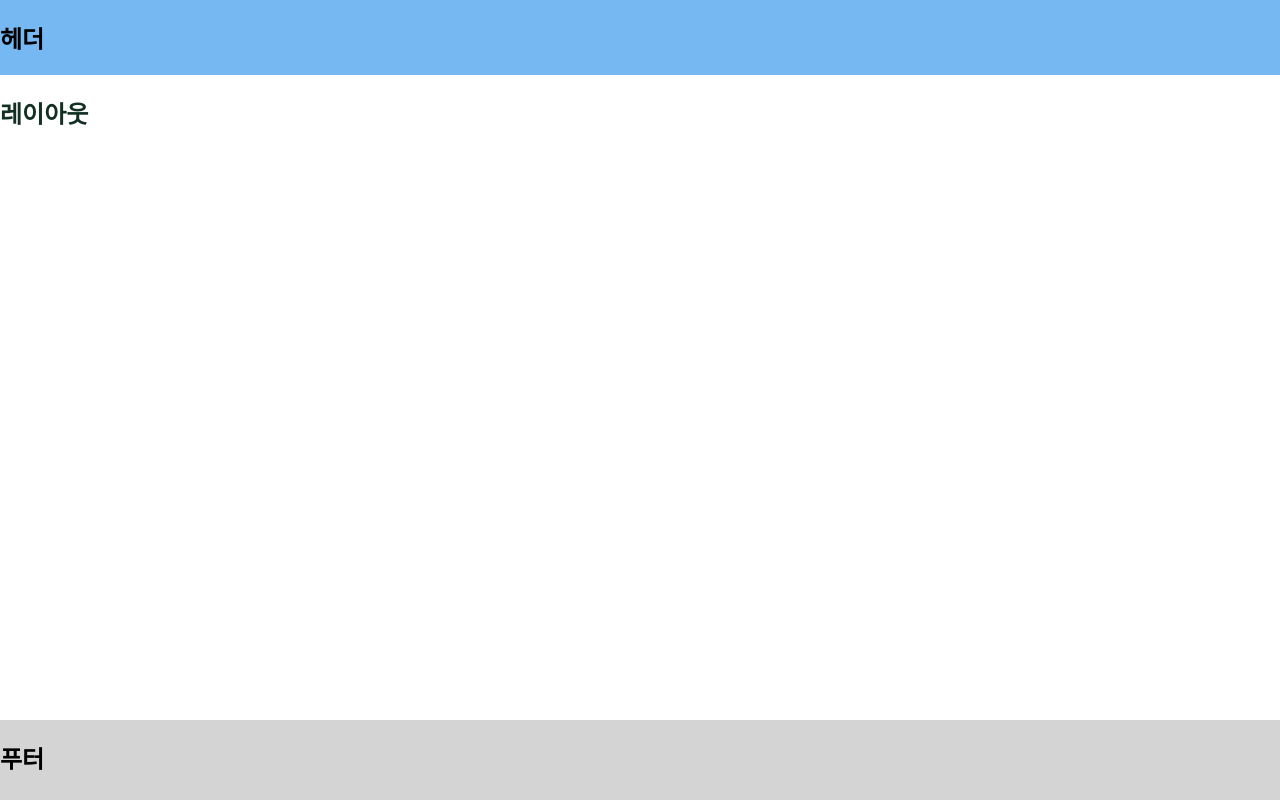
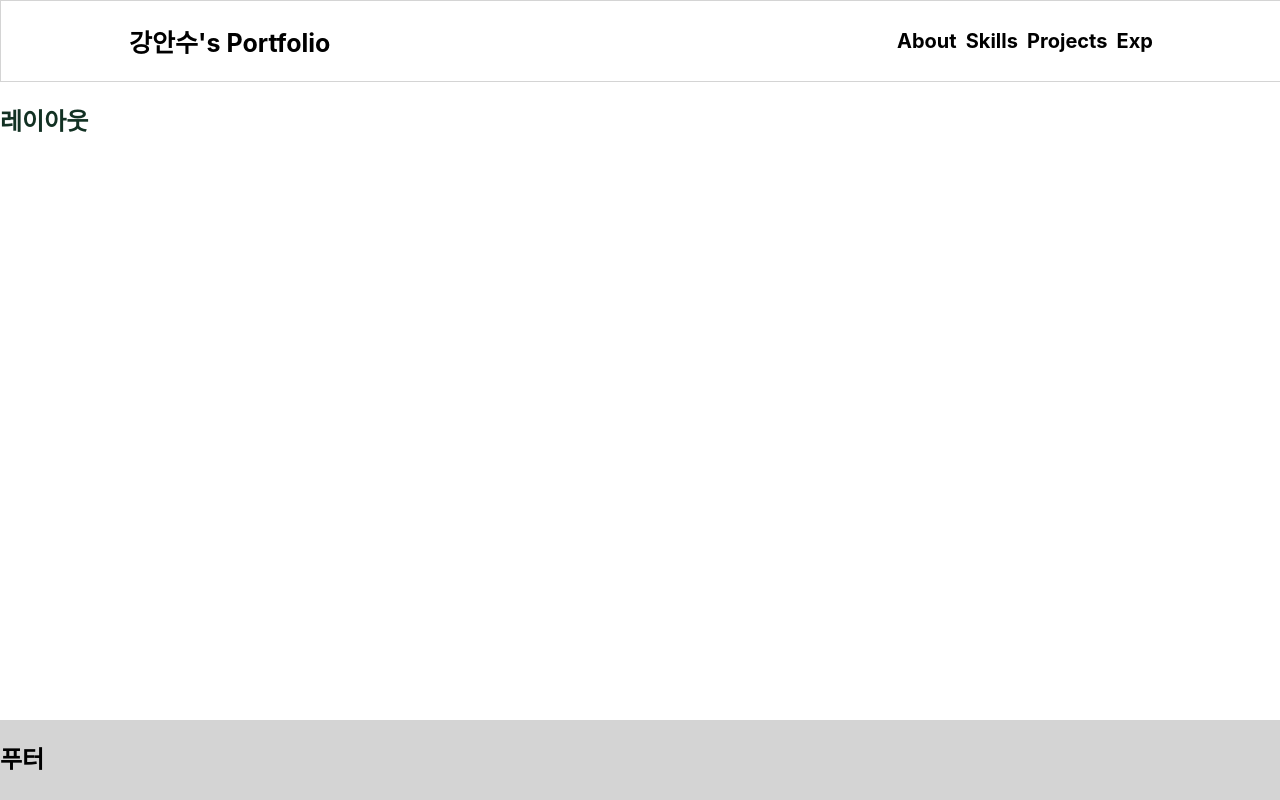
Before and after one commit to kangansoo/Portfolio, a React (Create React App) app: page / in a window 1280 px wide. Built offline with nearby package versions, Linux system fonts and the light colour scheme.

Commit message:
:memo: 헤더 컨텐츠 생성

```diff
--- a/src/App.css
+++ b/src/App.css
@@ -1,4 +1,5 @@
 .AppWrapper {
-  width: 100vw;
-  height: auto;
+  height: 100vh;
+  display: flex;
+  flex-direction: column;
 }
--- a/src/App.js
+++ b/src/App.js
@@ -1,10 +1,15 @@
 import './App.css';
-import Layout from './layout/Layout';
+import About from './components/About';
+import Header from './components/Header';
+import Footer from './components/Footer';
 
 function App() {
   return (
-    <Layout>
-    </Layout>
+    <div className='AppWrapper'>
+      <Header />
+      <About />
+      <Footer />
+    </div>
   );
 }
 
--- /dev/null
+++ b/src/components/About.js
@@ -0,0 +1,12 @@
+import React from 'react'
+import '../css/About.css'
+
+export default function About() {
+  return (
+    <div className='About'>
+        <div className='Text'>
+            <h2>레이아웃</h2>
+        </div>
+    </div>
+  )
+}
--- /dev/null
+++ b/src/components/Header.js
@@ -0,0 +1,20 @@
+import React from "react";
+import "../css/Header.css";
+
+export default function Header() {
+  return (
+    <div className="Header">
+        <div className="HeaderContainer">
+            <p className='HeaderPofol'>
+              강안수's Portfolio
+            </p>
+            <div className="TitlesContainer">
+              <p className='HeaderAbout'>About</p>
+              <p className='HeaderSkills'>Skills</p>
+              <p className='HeaderProjects'>Projects</p>
+              <p className='HeaderExp'>Exp</p>
+            </div>
+        </div>
+    </div>
+  );
+}
--- /dev/null
+++ b/src/css/About.css
@@ -0,0 +1,7 @@
+.About {
+    height: 100px;
+}
+
+.Text {
+    color: #123123;
+}
--- a/src/css/Header.css
+++ b/src/css/Header.css
@@ -1,5 +1,60 @@
 .Header {
     width: 100%;
+    height: 80px;
     top: 0;
-    background-color: #76B8F2;
+    background-color: #ffffff;
+    border: 1px solid #d4d4d4;
+    display: flex;
+    align-items: center;
+    justify-content: center;
 }
+
+.HeaderContainer {
+    display: flex;
+    width: 80%;
+    flex-direction: row;
+    justify-content: flex-start;
+}
+
+.HeaderPofol {
+    display: flex;
+    font-size: 25px;
+    font-weight: bold;
+}
+
+.TitlesContainer{
+    display: flex;
+    flex-direction: row;
+    justify-content: space-between;
+    align-items: center;
+    width: 25%;
+    margin-left: auto;
+}
+
+.HeaderAbout {
+    display: flex;
+    font-size: 20px;
+    font-weight: bold;
+    cursor: pointer;
+}
+
+.HeaderSkills {
+    display: flex;
+    font-size: 20px;
+    font-weight: bold;
+    cursor: pointer;
+}
+
+.HeaderProjects {
+    display: flex;
+    font-size: 20px;
+    font-weight: bold;
+    cursor: pointer;
+}
+
+.HeaderExp {
+    display: flex;
+    font-size: 20px;
+    font-weight: bold;
+    cursor: pointer;
+}
--- a/src/css/Layout.css
+++ /dev/null
@@ -1,9 +0,0 @@
-.Layout {
-    height: 100vh;
-    display: flex;
-    flex-direction: column;
-}
-
-.Text {
-    color: #123123;
-}
--- a/src/layout/Header.js
+++ /dev/null
@@ -1,12 +0,0 @@
-import React from "react";
-import "../css/Header.css";
-
-export default function Header() {
-  return (
-    <div className="Header">
-        <div>
-            <h2>헤더</h2>
-        </div>
-    </div>
-  );
-}
--- a/src/layout/Layout.js
+++ /dev/null
@@ -1,16 +0,0 @@
-import React from 'react'
-import Header from './Header'
-import Footer from './Footer'
-import '../css/Layout.css'
-
-export default function Layout() {
-  return (
-    <div className='Layout'>
-        <Header />
-        <div className='Text'>
-            <h2>레이아웃</h2>
-        </div>
-        <Footer />
-    </div>
-  )
-}
```
Also changed, not shown: src/components/Footer.js (renamed from src/layout/Footer.js).
